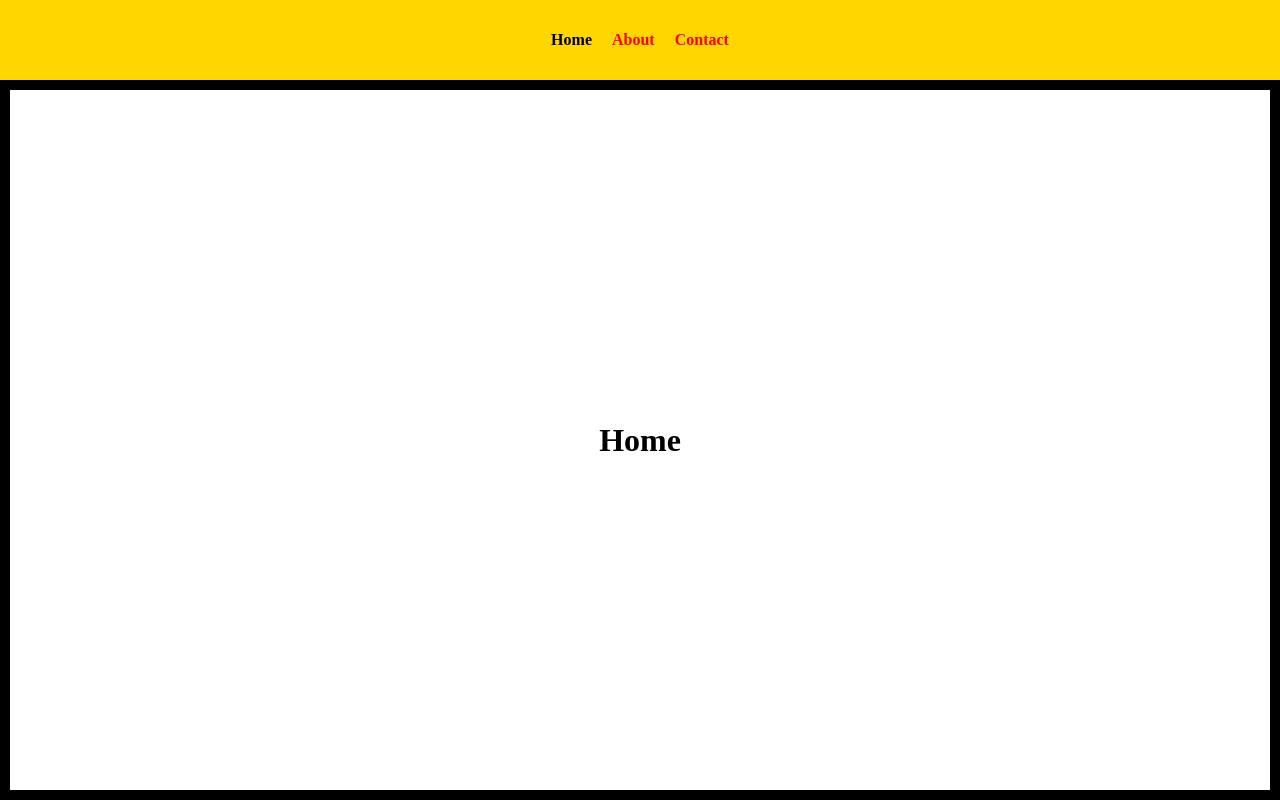
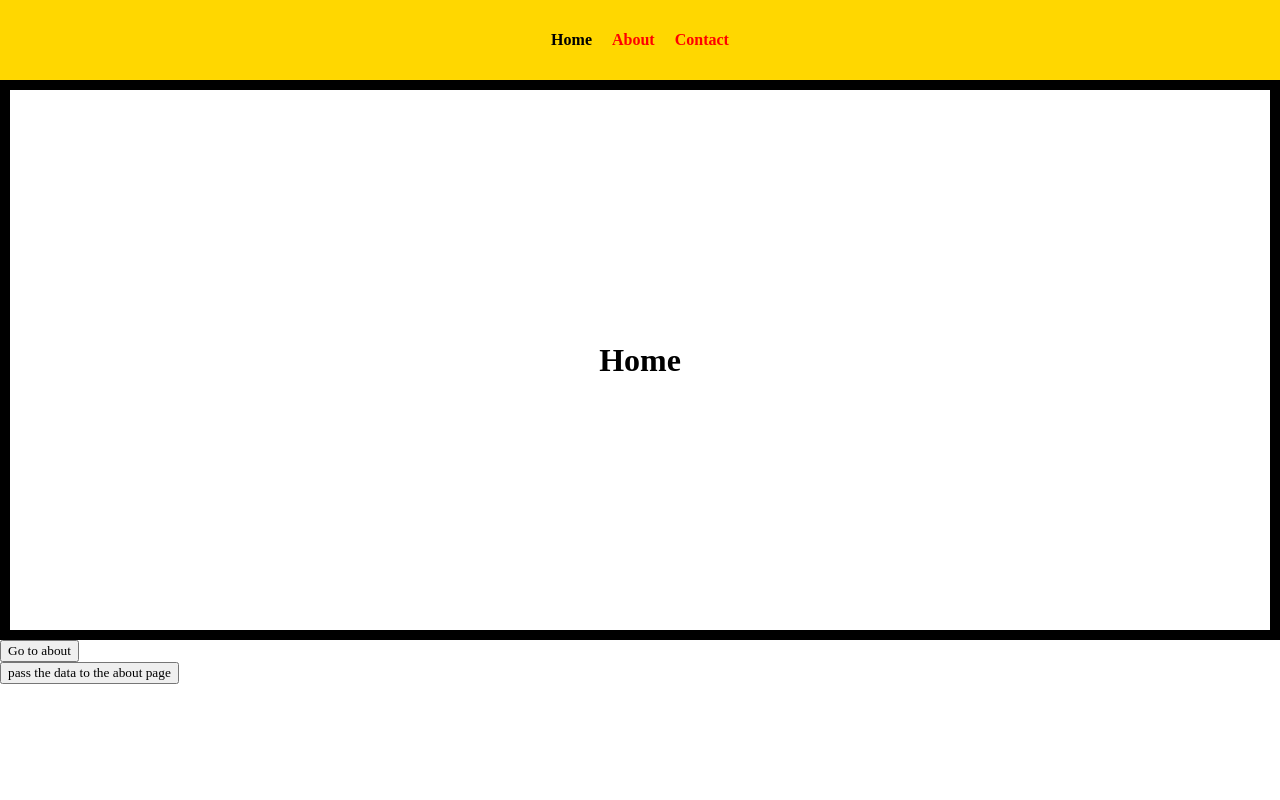
Before and after one commit to manideep-maturi/React-full-course, a React (Vite) app: page / in a window 1280 px wide. Built offline with nearby package versions, Linux system fonts and the light colour scheme.

Commit message:
router 2

```diff
--- a/src/React Router/Contact.jsx
+++ b/src/React Router/Contact.jsx
@@ -1,8 +1,10 @@
 import React from 'react'
+import { useLocation } from 'react-router-dom'
 
 const Contact = () => {
+ let [] =useLocation()
   return (
-    <h1>Contact</h1>
+    <><h1>Contact</h1></>
   )
 }
 
--- a/src/React Router/Home.jsx
+++ b/src/React Router/Home.jsx
@@ -1,9 +1,16 @@
-import React from 'react'
+import React from "react";
+import { useNavigate } from "react-router-dom";
 
 const Home = () => {
+  let navigate=useNavigate()
   return (
-    <div><h1>Home</h1></div>
-  )
-}
+    <div>
+      <h1>Home</h1>
+      <button onClick={()=>navigate("/about")}>Go to about </button>
+      <br />
+      <button onClick={()=>navigate("/contact"),{state:{email:"manideep@gmail.com",password:"123456789"}}}>pass the data to the about page</button>
+    </div>
+  );
+};
 
-export default Home
+export default Home;
--- a/src/navbar.css
+++ b/src/navbar.css
@@ -17,7 +17,7 @@ a{
   color: red;
 }
 div>h1{
-  height: 90vh;
+  height: 70vh;
   display: flex;
   border: 10px solid;
 }
```
